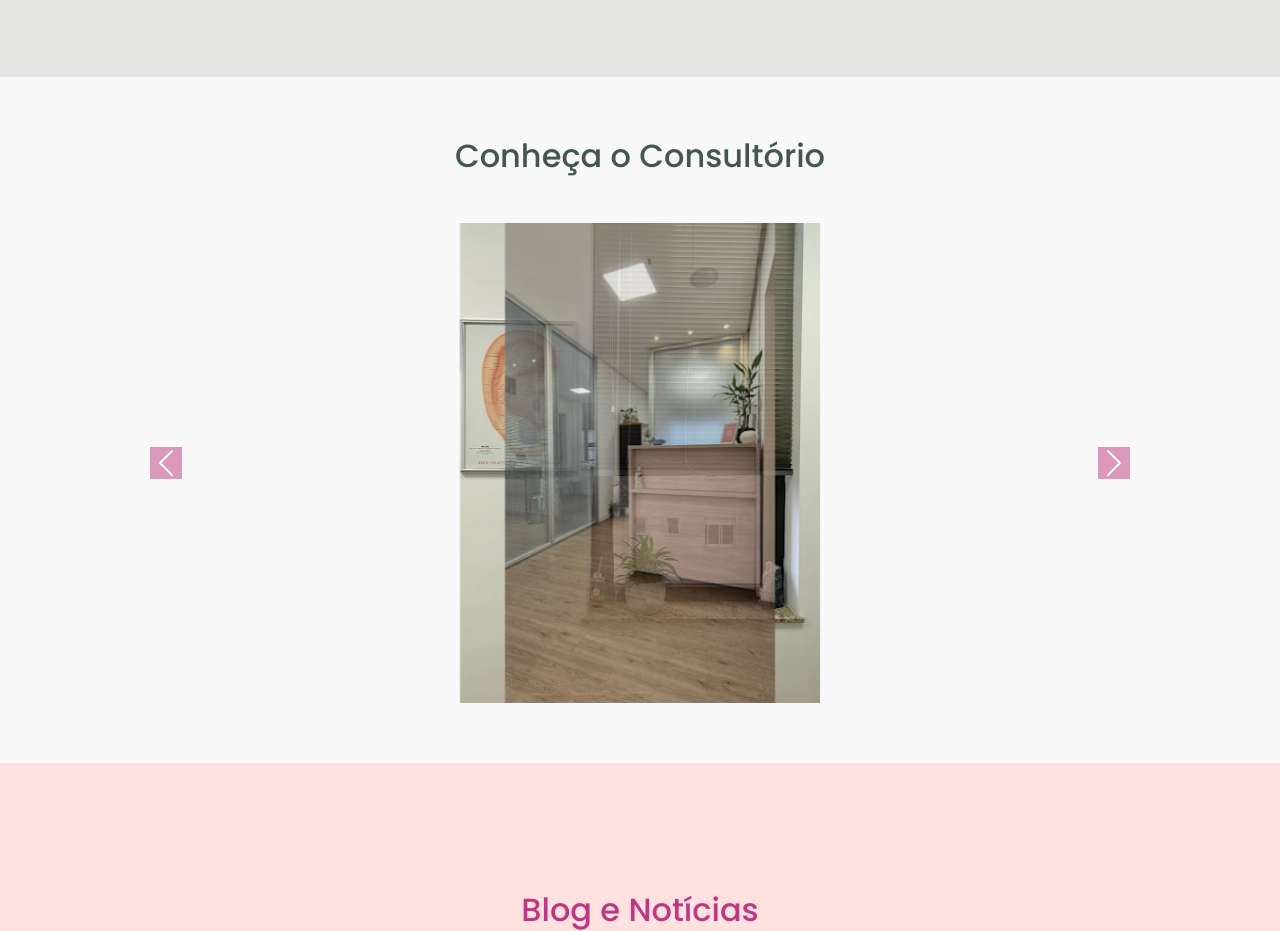
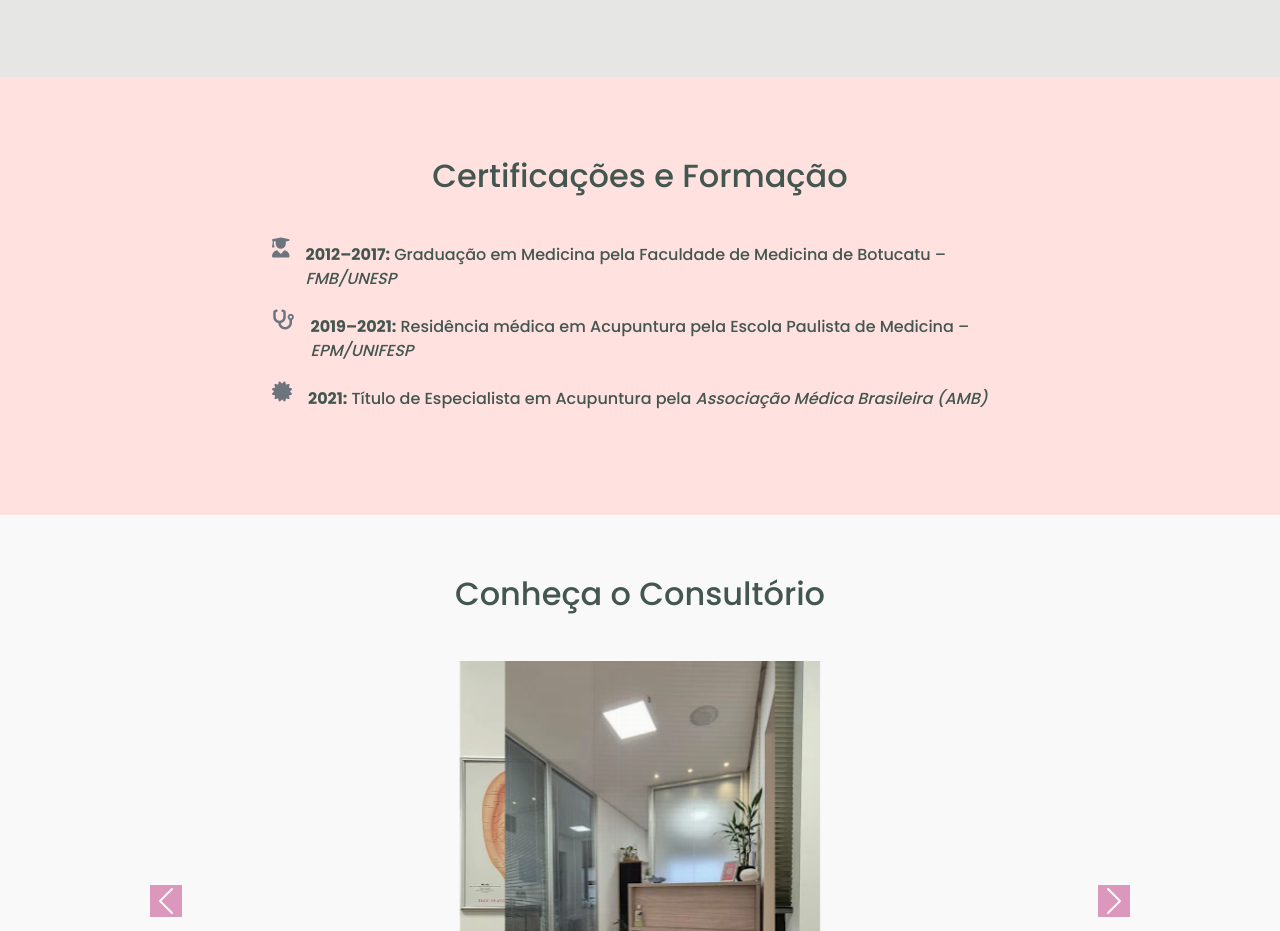
Before and after one commit to sidenia/gun, a plain HTML site: page index.html in a window 1280 px wide. Shown: the part 1869-2800 px from the top of the page. Drawn offline with nearby package versions, Linux system fonts and the light colour scheme.

Commit message:
adicao sessao certificacoes

```diff
--- a/index.html
+++ b/index.html
@@ -137,6 +137,7 @@
           <li class="nav-item"><a class="nav-link text-dark" href="#inicio">Início</a></li>
           <li class="nav-item"><a class="nav-link text-dark" href="#sobre">Sobre</a></li>
           <li class="nav-item"><a class="nav-link text-dark" href="#depoimentos">Depoimentos</a></li>
+          <li class="nav-item"><a class="nav-link text-dark" href="#certificacoes">Certificações</a></li>
           <li class="nav-item"><a class="nav-link text-dark" href="#consultorio">Consultório</a></li>
           <li class="nav-item"><a class="nav-link text-dark" href="#blog">Blog</a></li>
           <li class="nav-item">
@@ -211,12 +212,40 @@
 
 
   <!-- Certificações -->
-  <!-- <section class="section" id="certificacoes">
-    <div class="container text-center">
-      <h2>Certificações</h2>
-      <p>Lorem ipsum dolor sit amet, consectetur adipiscing elit. Integer posuere erat a ante.</p>
+  <section class="section" id="certificacoes">
+    <div class="container">
+      <h2 class="text-center mb-5">Certificações e Formação</h2>
+
+      <div class="row justify-content-center">
+        <div class="col-md-8">
+
+          <ul class="list-unstyled">
+            <li class="mb-4 d-flex align-items-start">
+              <i class="fas fa-user-graduate fa-lg text-secondary me-3 mt-1"></i>
+              <div>
+                <strong>2012–2017:</strong> Graduação em Medicina pela Faculdade de Medicina de Botucatu – <em>FMB/UNESP</em>
+              </div>
+            </li>
+
+            <li class="mb-4 d-flex align-items-start">
+              <i class="fas fa-stethoscope fa-lg text-secondary me-3 mt-1"></i>
+              <div>
+                <strong>2019–2021:</strong> Residência médica em Acupuntura pela Escola Paulista de Medicina – <em>EPM/UNIFESP</em>
+              </div>
+            </li>
+
+            <li class="mb-4 d-flex align-items-start">
+              <i class="fas fa-certificate fa-lg text-secondary me-3 mt-1"></i>
+              <div>
+                <strong>2021:</strong> Título de Especialista em Acupuntura pela <em>Associação Médica Brasileira (AMB)</em>
+              </div>
+            </li>
+          </ul>
+
+        </div>
+      </div>
     </div>
-  </section> -->
+  </section>
 
 
   <!-- Consultório -->
@@ -377,6 +406,24 @@
     });
   </script>
 
+  <script>
+    document.addEventListener('DOMContentLoaded', () => {
+      const navLinks = document.querySelectorAll('.navbar-nav .nav-link');
+      const navbarCollapse = document.getElementById('navbarNav');
+
+      navLinks.forEach(link => {
+        link.addEventListener('click', () => {
+          if (window.innerWidth < 992) { // Apenas em dispositivos móveis
+            const bsCollapse = bootstrap.Collapse.getInstance(navbarCollapse);
+            if (bsCollapse) {
+              bsCollapse.hide();
+            }
+          }
+        });
+      });
+    });
+  </script>
+
   <!-- Bootstrap Bundle JS -->
   <script defer src="https://cdn.jsdelivr.net/npm/bootstrap@5.3.2/dist/js/bootstrap.bundle.min.js"></script>
 
```
